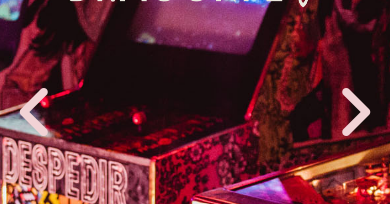
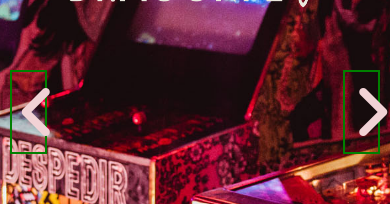
Before and after one commit to KAthousand/dragonfly, a React (Create React App) app in the folder client/: page / in a window 390 px wide. Shown: the part 268-472 px from the top of the page. Built offline with nearby package versions, Linux system fonts and the light colour scheme; some icons are missing.

Commit message:
mobile width test2

```diff
--- a/client/src/components/Slider/Slider.css
+++ b/client/src/components/Slider/Slider.css
@@ -70,4 +70,8 @@
   .play-btn {
     font-size: 3em;
   }
+  .slide-btn {
+    width: 10%;
+    border: 2px solid green;
+  }
 }
```
